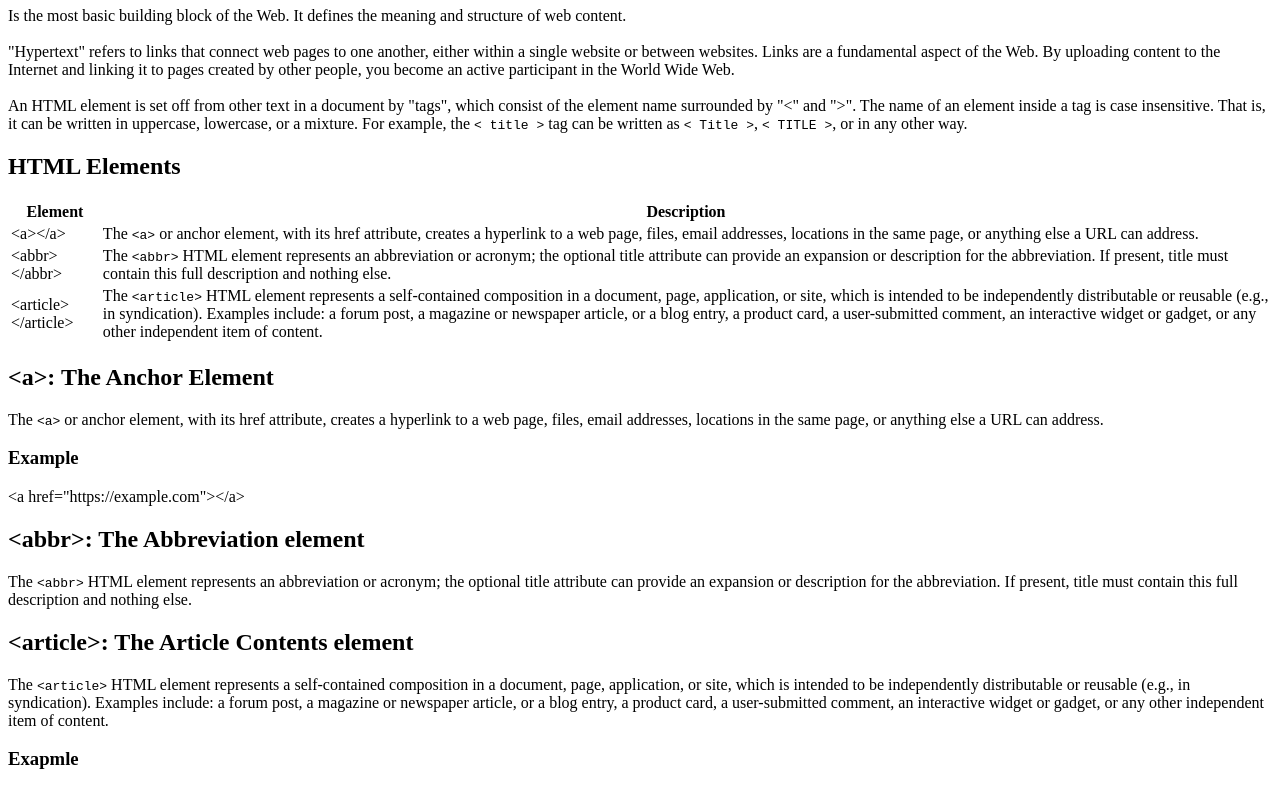
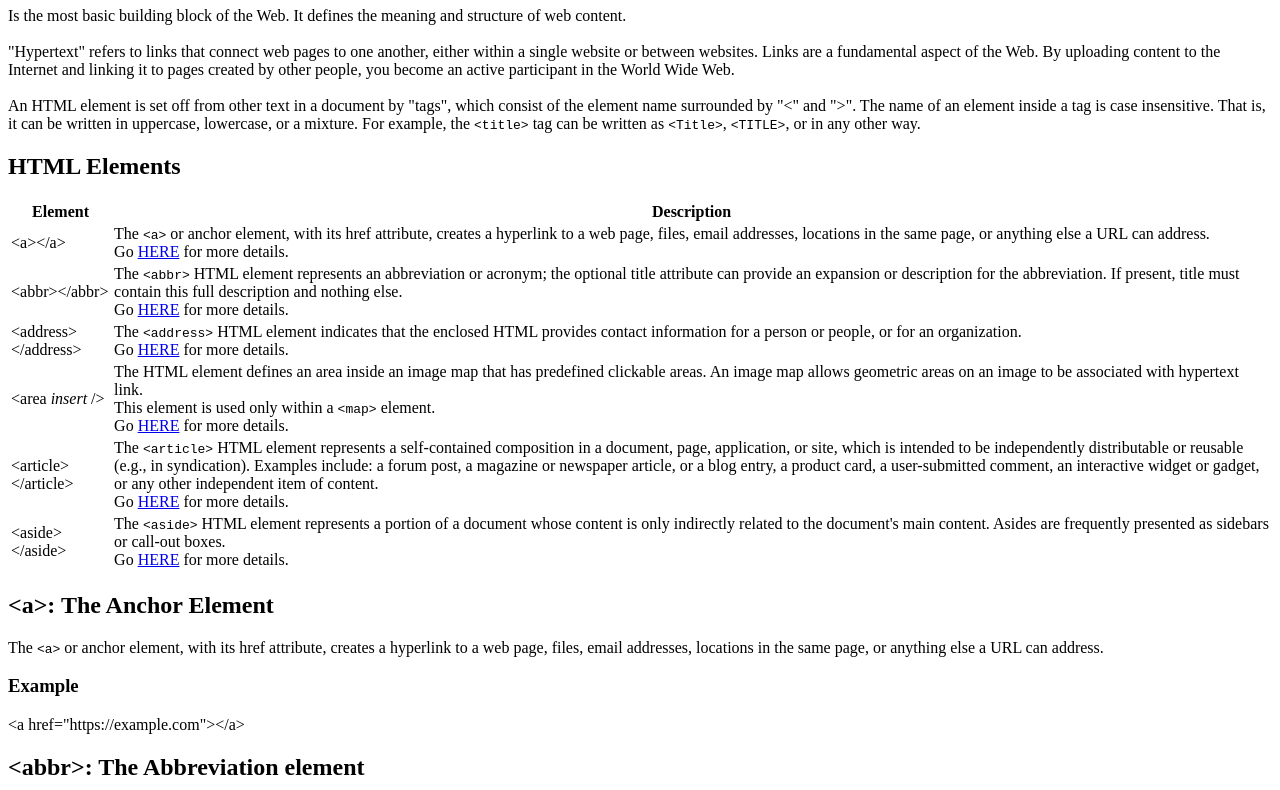
Before and after one commit to Laurel-Jasper/html_cheet_sheet, a plain HTML site: page index.html in a window 1280 px wide. Shown: the part 213-1003 px from the top of the page. Drawn offline with Linux system fonts and the light colour scheme.

Commit message:
add html table and some html elements to table

```diff
--- a/index.html
+++ b/index.html
@@ -16,7 +16,7 @@
         </ul>
     </nav>
     <ul class="vertical-nav-bar">
-        <li>Place Holder 1</li>
+        <li><a href="#alphabet-a">A</a></li>
         <li>Place Holder 2</li>
         <li>Place Holder 3</li>
     </ul>
@@ -25,7 +25,7 @@
         <br><br>
         "Hypertext" refers to links that connect web pages to one another, either within a single website or between websites. Links are a fundamental aspect of the Web. By uploading content to the Internet and linking it to pages created by other people, you become an active participant in the World Wide Web.
         <br><br>
-        An HTML element is set off from other text in a document by "tags", which consist of the element name surrounded by "<" and ">".  The name of an element inside a tag is case insensitive. That is, it can be written in uppercase, lowercase, or a mixture. For example, the <code>< title ></code>  tag can be written as <code>< Title ></code>, <code>< TITLE ></code>, or in any other way.
+        An HTML element is set off from other text in a document by "tags", which consist of the element name surrounded by "<" and ">".  The name of an element inside a tag is case insensitive. That is, it can be written in uppercase, lowercase, or a mixture. For example, the <code>&lt;title&gt;</code>  tag can be written as <code>&lt;Title&gt;</code>, <code>&lt;TITLE&gt;</code>, or in any other way.
     </p>
     <div class="category-container">
         <h2 id="html-elements">HTML Elements</h2>
@@ -39,11 +39,12 @@
                 </thead>
                 <tbody>
                     <tr>
-                        <td>
+                        <td id="alphabet-a">
                             &lt;a&gt;&lt;/a&gt;
                         </td>
                         <td>
-                            The <code>&lt;a&gt;</code> or anchor element, with its href attribute, creates a hyperlink to a web page, files, email addresses, locations in the same page, or anything else a URL can address.
+                            The <code>&lt;a&gt;</code> or anchor element, with its href attribute, creates a hyperlink to a web page, files, email addresses, locations in the same page, or anything else a URL can address. <br>
+                            Go <a href="https://developer.mozilla.org/en-US/docs/Web/HTML/Element/a" target="_blank">HERE</a> for more details.
                         </td>
                     </tr>
                     <tr>
@@ -51,7 +52,27 @@
                             &lt;abbr&gt;&lt;/abbr&gt;
                         </td>
                         <td>
-                            The <code>&lt;abbr&gt;</code> HTML element represents an abbreviation or acronym; the optional title attribute can provide an expansion or description for the abbreviation. If present, title must contain this full description and nothing else.
+                            The <code>&lt;abbr&gt;</code> HTML element represents an abbreviation or acronym; the optional title attribute can provide an expansion or description for the abbreviation. If present, title must contain this full description and nothing else. <br>
+                            Go <a href="https://developer.mozilla.org/en-US/docs/Web/HTML/Element/abbr" target="_blank">HERE</a> for more details.
+                        </td>
+                    </tr>
+                    <tr>
+                        <td>
+                            &lt;address&gt;&lt;/address&gt;
+                        </td>
+                        <td>
+                            The <code>&lt;address&gt;</code> HTML element indicates that the enclosed HTML provides contact information for a person or people, or for an organization.<br>
+                            Go <a href="https://developer.mozilla.org/en-US/docs/Web/HTML/Element/address">HERE</a> for more details.
+                        </td>
+                    </tr>
+                    <tr>
+                        <td>
+                            &lt;area <em>insert</em> /&gt;
+                        </td>
+                        <td>
+                            The <area> HTML element defines an area inside an image map that has predefined clickable areas. An image map allows geometric areas on an image to be associated with hypertext link.<br>
+                            This element is used only within a <code>&lt;map&gt;</code> element.<br>
+                            Go <a href="https://developer.mozilla.org/en-US/docs/Web/HTML/Element/area" target="_blank">HERE</a> for more details.
                         </td>
                     </tr>
                     <tr>
@@ -59,8 +80,18 @@
                             &lt;article&gt;&lt;/article&gt;
                         </td>
                         <td>
-                            The <code>&lt;article&gt;</code> HTML element represents a self-contained composition in a document, page, application, or site, which is intended to be independently distributable or reusable (e.g., in syndication). Examples include: a forum post, a magazine or newspaper article, or a blog entry, a product card, a user-submitted comment, an interactive widget or gadget, or any other independent item of content.
+                            The <code>&lt;article&gt;</code> HTML element represents a self-contained composition in a document, page, application, or site, which is intended to be independently distributable or reusable (e.g., in syndication). Examples include: a forum post, a magazine or newspaper article, or a blog entry, a product card, a user-submitted comment, an interactive widget or gadget, or any other independent item of content. <br>
+                            Go <a href="https://developer.mozilla.org/en-US/docs/Web/HTML/Element/article">HERE</a> for more details.
                         </td>
+                    </tr>
+                    <tr>
+                        <td>
+                           &lt;aside&gt;&lt;/aside&gt;
+                        </td>
+                        <td>
+                            The <code>&lt;aside&gt;</code> HTML element represents a portion of a document whose content is only indirectly related to the document's main content. Asides are frequently presented as sidebars or call-out boxes. <br>
+                            Go <a href="https://developer.mozilla.org/en-US/docs/Web/HTML/Element/aside" target="_blank">HERE</a> for more details.
+                         </td>
                     </tr>
                 </tbody>
             </table>
```
